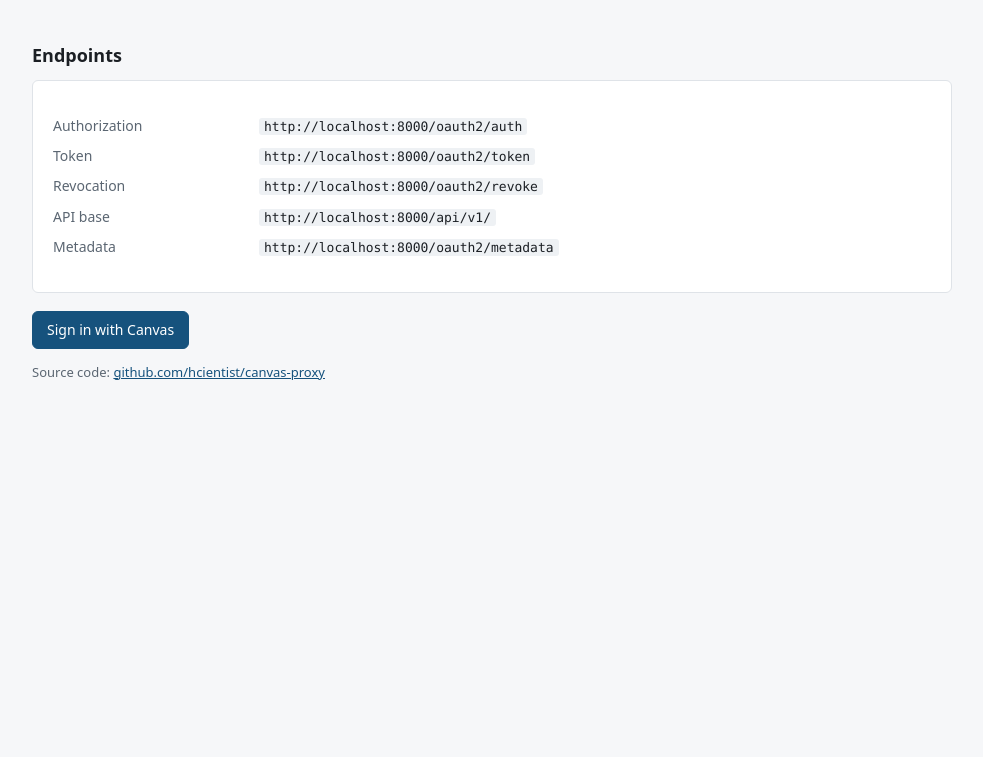
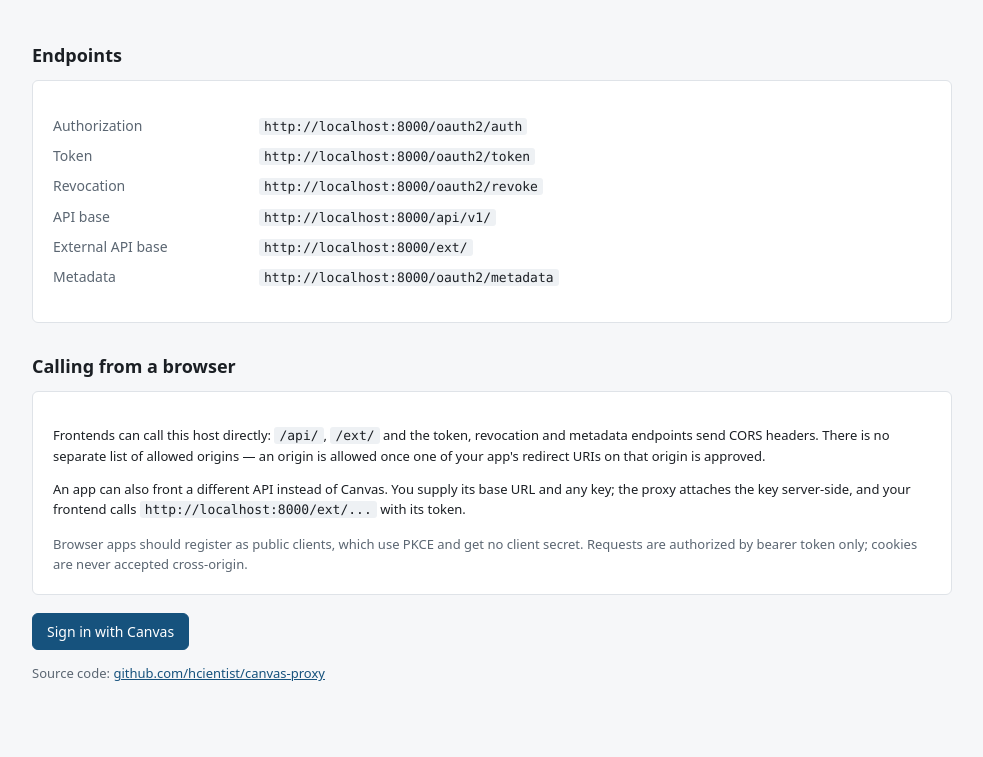
Before and after one commit to hcientist/canvas-proxy, a Django app: page / in a window 1280 px wide. Shown: the part 499-1256 px from the top of the page, without its empty margins (148-1131 px from the left). Before the commit the page ends 879 px from the top, so only its background shows below. Run offline with Django 5.2, Linux system fonts and the light colour scheme; data that the repository does not hold is empty.

Commit message:
Document browser/CORS use and /ext/ on landing page
Co-Authored-By: Claude Opus 5.5 <noreply@anthropic.com>

```diff
--- a/templates/registry/home.html
+++ b/templates/registry/home.html
@@ -44,8 +44,29 @@
     <dt>Token</dt><dd><code>{{ proxy_base_url }}/oauth2/token</code></dd>
     <dt>Revocation</dt><dd><code>{{ proxy_base_url }}/oauth2/revoke</code></dd>
     <dt>API base</dt><dd><code>{{ proxy_base_url }}/api/v1/</code></dd>
+    <dt>External API base</dt><dd><code>{{ proxy_base_url }}/ext/</code></dd>
     <dt>Metadata</dt><dd><code>{{ proxy_base_url }}/oauth2/metadata</code></dd>
   </dl>
+</div>
+
+<h2>Calling from a browser</h2>
+<div class="panel">
+  <p class="small">
+    Frontends can call this host directly: <code>/api/</code>, <code>/ext/</code> and the
+    token, revocation and metadata endpoints send CORS headers. There is no separate
+    list of allowed origins &mdash; an origin is allowed once one of your app's
+    redirect URIs on that origin is approved.
+  </p>
+  <p class="small">
+    An app can also front a different API instead of Canvas. You supply its base URL
+    and any key; the proxy attaches the key server-side, and your frontend calls
+    <code>{{ proxy_base_url }}/ext/...</code> with its token.
+  </p>
+  <p class="small muted" style="margin-bottom:0">
+    Browser apps should register as public clients, which use PKCE and get no client
+    secret. Requests are authorized by bearer token only; cookies are never accepted
+    cross-origin.
+  </p>
 </div>
 
 <div class="actions">
```
